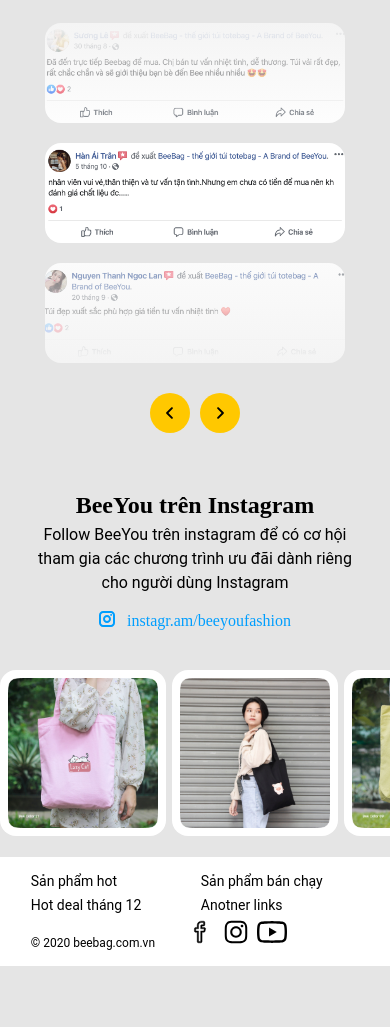
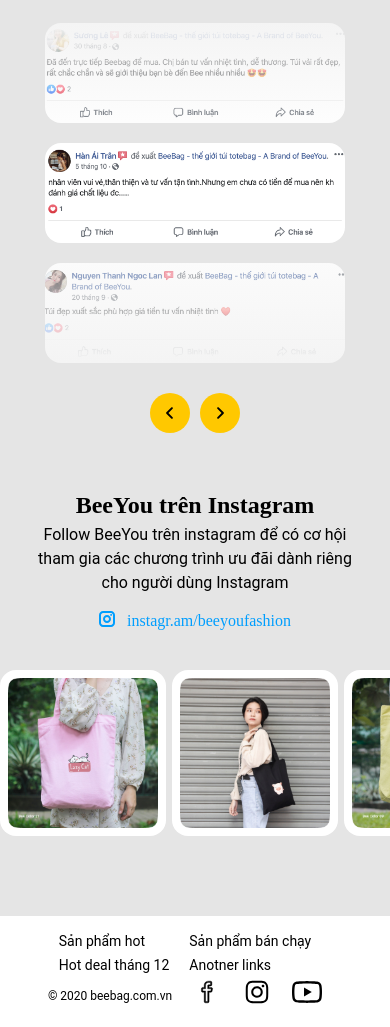
Before and after one commit to nmtoan251998/egany-fe-ui, a plain HTML site: page index.html in a window 390 px wide. Shown: the part 4120-5147 px from the top of the page. Before the commit the page ends 5086 px from the top, so only its background shows below. Drawn offline with Linux system fonts and the light colour scheme.

Commit message:
improvement(responsive): re-responsive footer

```diff
--- a/assets/css/base.css
+++ b/assets/css/base.css
@@ -21,7 +21,7 @@ footer, header, hgroup, menu, nav, section {
 body {
 	line-height: 1;
 	background-color: var(--color-gray);
-	/* overflow-x: hidden; */
+	overflow-x: hidden;
 }
 
 a {
--- a/assets/css/footer.css
+++ b/assets/css/footer.css
@@ -1,39 +1,33 @@
-@media only screen and (min-width: 360px) and (max-width: 900px) {
+@media only screen and (max-width: 900px) {
+    .footer {
+        padding: .8em 1.8em !important;
+    }
+
+    .footer .nav-item {
+        margin-right: 20px !important;
+    }
+}
+
+@media only screen and (min-width: 500px) and (max-width: 700px) {
     .footer {
         margin: 1.5em 0% 0 0% !important;
         padding: .8em 2.2em !important;
         font-size: 14px !important;
 
         flex-direction: column !important;
-        justify-content: space-between;
+        align-items: center !important;
+    }
+}
+
+@media only screen and (max-width: 500px) {
+    .footer {
+        flex-direction: column !important;
+        align-items: center !important;
     }
 
-    .footer-nav-right {
-        flex-direction: row !important;
-    }
-
-    .footer-nav-right .nav-item {
-        margin-right: 6px !important;
-    }
-
-    .footer-nav-responsive {
-        display: flex !important;
-        flex-direction: column;
-    }
-
-    .footer-nav-right .nav-list {
-        display: inline-flex !important;
-        margin-right: 20px !important;
-    }
-
-    .footer-nav-responsive .nav-list .nav-item {
-        min-width: 150px;
-        max-width: 100%;
-        margin-right: 20px !important;
-    }
-
-    .footer-nav-left {
-        display: none !important;
+    .footer-nav-left .nav-list {
+        display: grid !important;
+        grid-template-columns: auto auto;
     }
 }
 
@@ -55,6 +49,11 @@
     width: 30px;
 }
 
+.footer-nav-right {
+    display: flex;
+    flex-direction: row;
+}
+
 .footer-nav-right .nav-item {
     margin-right: 20px;
 }
--- a/index.html
+++ b/index.html
@@ -427,12 +427,33 @@
                     <div class="products-card">
                         <img src="./assets/images/product02-thumb4.png" class="products-card-img products-card-img-7"></img>
                     </div>
+                    <div class="products-card">
+                        <img src="./assets/images/product01-thumb1.png" class="products-card-img products-card-img-1"></img>
+                    </div>
+                    <div class="products-card">
+                        <img src="./assets/images/product01-thumb2.png" class="products-card-img products-card-img-2"></img>
+                    </div>
+                    <div class="products-card">
+                        <img src="./assets/images/product01-thumb3.png" class="products-card-img products-card-img-3"></img>
+                    </div>
+                    <div class="products-card">
+                        <img src="./assets/images/product02-thumb1.png" class="products-card-img products-card-img-4"></img>
+                    </div>
+                    <div class="products-card">
+                        <img src="./assets/images/product02-thumb2.png" class="products-card-img products-card-img-5"></img>
+                    </div>
+                    <div class="products-card">
+                        <img src="./assets/images/product02-thumb3.png" class="products-card-img products-card-img-6"></img>
+                    </div>
+                    <div class="products-card">
+                        <img src="./assets/images/product02-thumb4.png" class="products-card-img products-card-img-7"></img>
+                    </div>
                 </div>
             </section>
 
         </div>
         <footer class="footer">
-            <nav class="footer-nav-responsive">
+            <!-- <nav class="footer-nav-responsive">
                 <ul class="nav-list">
                     <li class="nav-item">
                         <a class="footer-item-left-text text" href="#">Sản phẩm hot</a>
@@ -449,7 +470,7 @@
                         <a class="footer-item-left-text text" href="#">Anotner links</a>
                     </li>
                 </ul>
-            </nav>
+            </nav> -->
             <nav class="footer-nav-left">
                 <ul class="nav-list">
                     <li class="nav-item">
```
